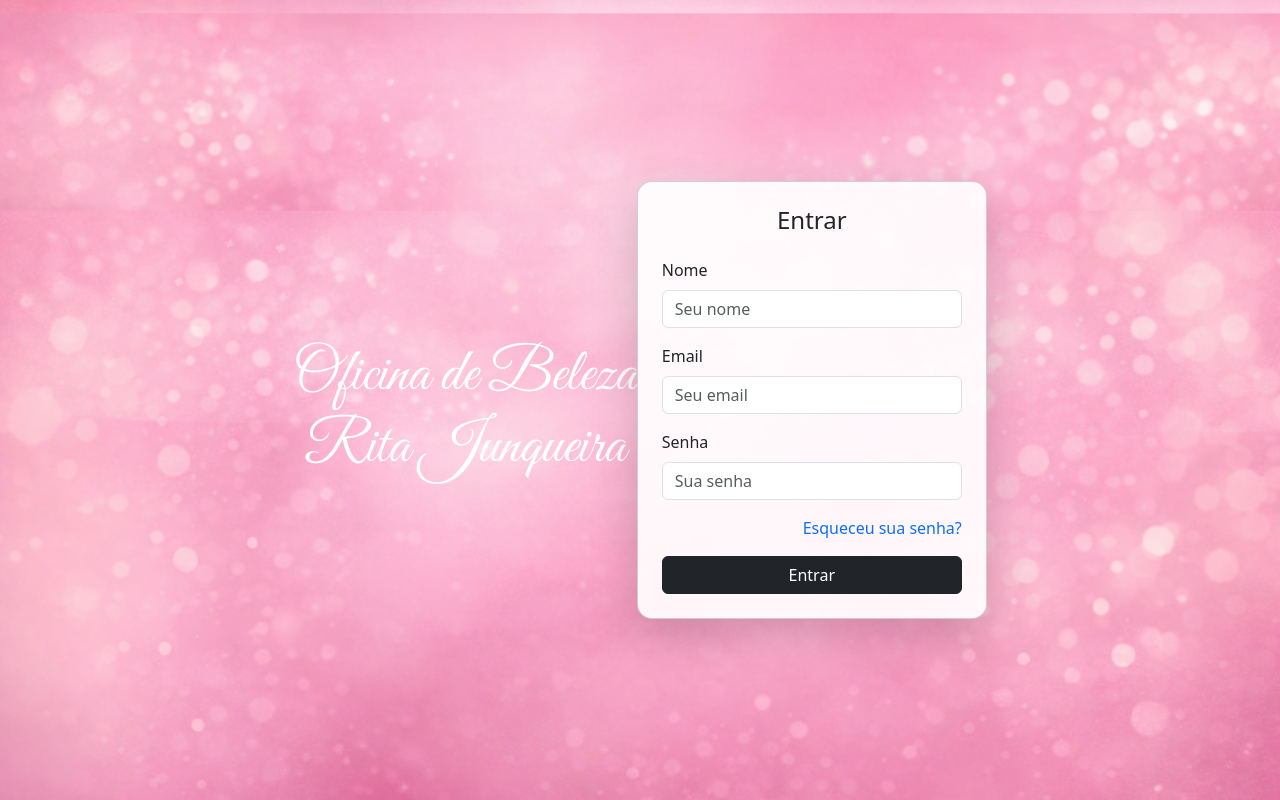
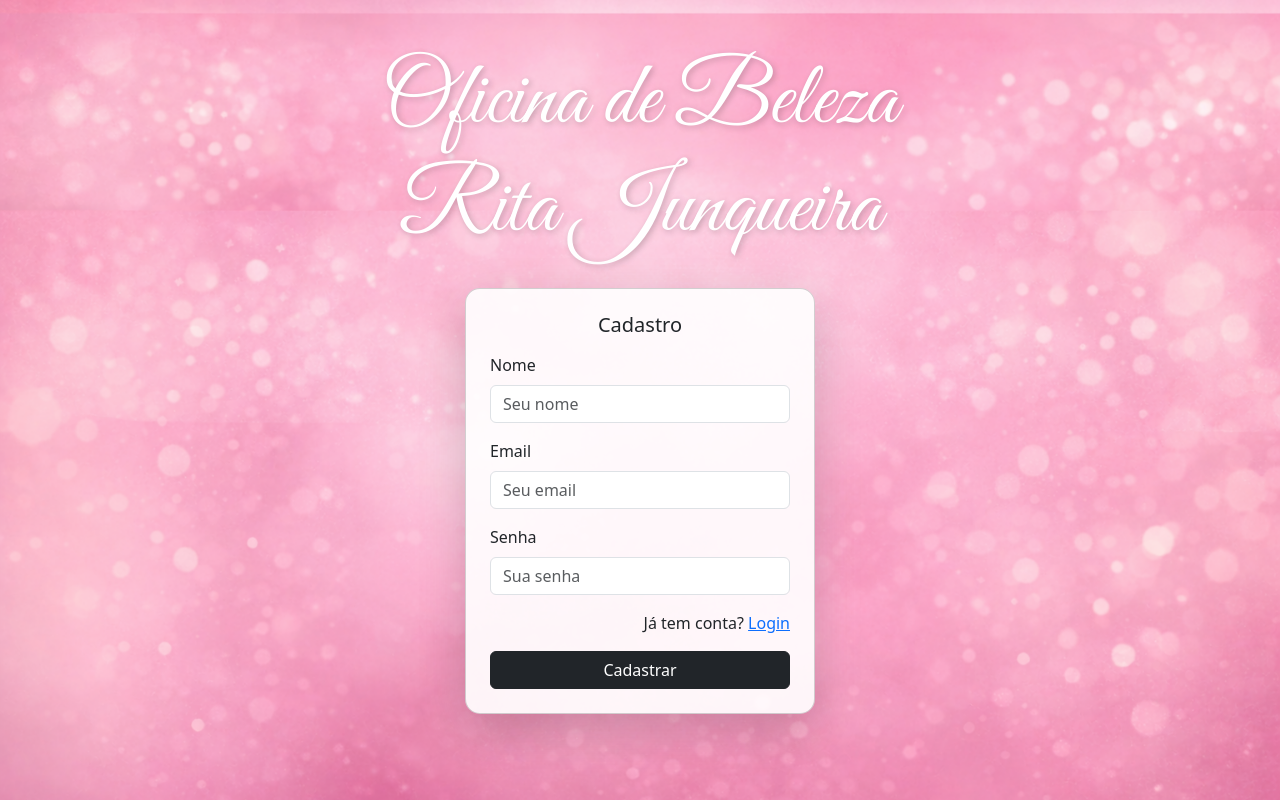
Before and after one commit to Isa120797/projeto_oficina_beleza, a PHP site: page / in a window 1280 px wide. Run offline with PHP 8.4, Linux system fonts and the light colour scheme.

Commit message:
cadastro de login

```diff
--- a/index.php
+++ b/index.php
@@ -2,43 +2,52 @@
 <html lang="pt-br">
 <head>
   <meta charset="UTF-8">
-  <title>Tela de Login</title>
+  <title>Tela de Cadastro</title>
 
   <!-- Bootstrap -->
   <link href="https://cdn.jsdelivr.net/npm/bootstrap@5.3.0/dist/css/bootstrap.min.css" rel="stylesheet">
+
+  <!-- Fonte do título -->
   <link href="https://fonts.googleapis.com/css2?family=Great+Vibes&display=swap" rel="stylesheet">
 
   <style>
     body {
       height: 100vh;
-      background-image: url('assets/img/Fundo\ suave\ com\ brilhos\ delicados.png'); /* coloque o caminho da sua imagem aqui */
+      margin: 0;
+      background-image: url("assets/img/Fundo\ suave\ com\ brilhos\ delicados.png");
       background-size: cover;
       background-position: center;
       background-repeat: no-repeat;
     }
 
-    .card-login {
-      background-color: rgba(255, 255, 255, 0.9); /* leve transparência */
-      border-radius: 15px;
-    }
     .titulo {
       font-family: 'Great Vibes', cursive;
-  font-size: 60px;
+      font-size: 70px;
       color: white;
+      text-shadow: 2px 2px 6px rgba(0,0,0,0.2);
+      font-size: 90px;
+    }
+
+    .card-login {
+      background-color: rgba(255, 255, 255, 0.9);
+      border-radius: 15px;
     }
   </style>
 </head>
 
-<body class="d-flex justify-content-center align-items-center">
+<body>
 
+  <div class="container d-flex flex-column align-items-center vh-100">
 
+    <!-- TÍTULO -->
     <h1 class="titulo text-center mt-5 mb-4">
       Oficina de Beleza <br> Rita Junqueira
     </h1>
 
+    <!-- FORMULÁRIO -->
     <div class="card card-login shadow-lg p-4" style="width: 350px;">
 
-    <h4 class="text-center mb-4">Entrar</h4>
+      <h5 class="text-center mb-3">Cadastro</h5>
 
       <form>
 
@@ -58,16 +67,18 @@
         </div>
 
         <div class="text-end mb-3">
-        <a href="#" class="text-decoration-none">Esqueceu sua senha?</a>
+          <p class="text-decoration-none">Já tem conta? <a href="#">Login</a></p>
         </div>
 
         <button type="submit" class="btn btn-dark w-100">
-        Entrar
+          Cadastrar
         </button>
 
       </form>
 
     </div>
 
+  </div>
+
 </body>
 </html>
```
Lines whose indentation alone changed are shown as unchanged.
